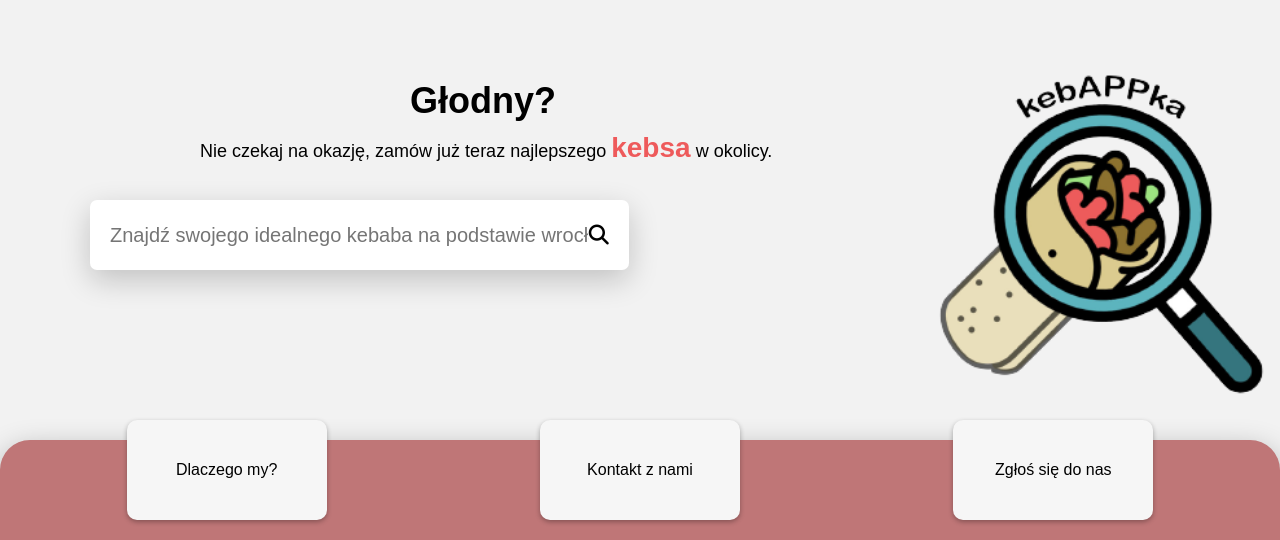
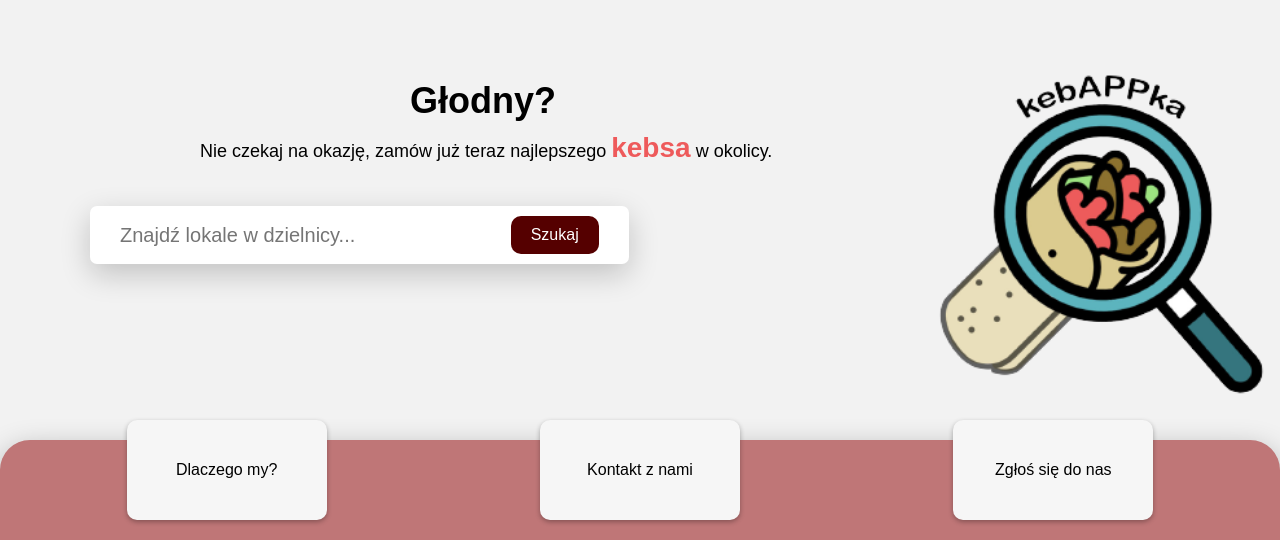
Before and after one commit to KrzysztofiniOWO/Projekt_bd_flask, a Flask app: page / in a window 1280 px wide. Shown: the part 260-800 px from the top of the page. Run offline with Flask 3, Linux system fonts and the light colour scheme; some web fonts are replaced.

Commit message:
Searching for resteurants added but not working perfectly yet

```diff
--- a/app.py
+++ b/app.py
@@ -1,7 +1,7 @@
-from flask import Flask, render_template, redirect, url_for, flash, session
+from flask import Flask, render_template, redirect, url_for, flash, session, request
 from forms import RegistrationForm, LoginForm
-from helpers import get_db_connection, execute_sql_query, insert_email_verification, insert_user
-from helpers import is_username_available, is_email_available, is_phone_number_available
+from helpers import execute_sql_query, insert_user, insert_email_verification
+from helpers import is_username_available, is_email_available, is_phone_number_available, get_user_data_by_username
 from flask_bcrypt import Bcrypt
 
 app = Flask(__name__)
@@ -16,20 +16,6 @@ app.config['SESSION_PERMANENT'] = False
 
 bcrypt = Bcrypt(app)
 app.secret_key = 'bardzo_tajny_klucz'
-
-def get_user_data_by_username(username):
-    sql = "SELECT username, password FROM users WHERE username = %s"
-    values = (username,)
-    result = execute_sql_query(sql, values, fetchone=True)
-
-    if result:
-        user_data = {
-            'username': result[0],
-            'password': bytes(result[1])  # Convert to bytes
-        }
-        return user_data
-    else:
-        return None
 
 @app.route('/')
 def index():
@@ -100,5 +86,19 @@ def logout():
     flash('You have been logged out.', 'info')
     return redirect(url_for('index'))
 
+@app.route('/search_by_district', methods=['POST'])
+def search_by_district():
+    district_name = request.form.get('district')
+
+    sql = "SELECT local_name FROM local_accounts WHERE district_id IN (SELECT district_id FROM districts WHERE district = %s)"
+    values = (district_name,)
+    local_accounts = execute_sql_query(sql, values)
+
+    return render_template('lokale.html', local_accounts=local_accounts, district_name=district_name)
+
+@app.route('/details/<int:lokal_id>')
+def details(lokal_id):
+    return render_template('details.html', lokal_id=lokal_id)
+
 if __name__ == '__main__':
     app.run(debug=True)
--- a/static/style.css
+++ b/static/style.css
@@ -765,3 +765,47 @@ form h1 { /* nie pamietam co to */
     box-shadow: 0 10px 30px rgba(0, 0, 0, .3);
     margin-top: auto;
 }*/
+
+.wrapper {
+    display: flex;
+    justify-content: space-between;
+    align-items: center;
+    height: 100%;
+    padding: 0 20px;
+}
+
+.district-search-form {
+    display: flex;
+    gap: 10px;
+    align-items: center;
+    margin: 10px;
+    width: 100%;
+}
+
+.search-input {
+    flex-grow: 1;
+    color: #271212;
+    font-size: 20px;
+    border: none;
+    outline: none;
+    background: transparent;
+    text-align: left;
+}
+
+.search-input::placeholder {
+    text-align: left;
+}
+
+.search-button {
+    padding: 10px 20px;
+    background-color: #550000;
+    color: white;
+    border: none;
+    border-radius: 10px;
+    cursor: pointer;
+    font-size: 16px;
+}
+
+.search-button:hover {
+    background-color: #d46a6a;
+}
--- a/templates/index.html
+++ b/templates/index.html
@@ -3,7 +3,6 @@
 <head>
     <meta charset="UTF-8">
     <meta name="viewport" content="width=device-width, initial-scale=1.0">
-    <meta http-equiv="X-UA-Compatible" content="IE=edge">
     <title>kebAPPka</title>
     <link rel="stylesheet" href="https://cdnjs.cloudflare.com/ajax/libs/font-awesome/6.2.0/css/all.min.css">
     <link rel="stylesheet" href="{{ url_for('static', filename='style.css') }}">
@@ -33,8 +32,10 @@
         </div>
 
         <div class="wrapper">
-            <input type="text" placeholder="Znajdź swojego idealnego kebaba na podstawie wrocławskiej dzielnicy...">
-            <i class="fa-solid fa-magnifying-glass"></i>
+            <form method="post" action="{{ url_for('search_by_district') }}" class="district-search-form">
+                <input type="text" name="district" placeholder="Znajdź lokale w dzielnicy...">
+                <button type="submit" class="search-button">Szukaj</button>
+            </form>
         </div>
         <img class="logo2" src="{{ url_for('static', filename='logo2.png') }}" alt="logo">
     </div>
--- a/templates/szczegoly_lokalu.html
+++ b/templates/szczegoly_lokalu.html
@@ -4,7 +4,8 @@
     <meta charset="UTF-8">
     <meta name="viewport" content="width=device-width, initial-scale=1.0">
     <title>kebAPPka - wyniki wyszukiwania lokali</title>
-    <link rel="stylesheet" href="style.css">
+    <link rel="stylesheet" href="https://cdnjs.cloudflare.com/ajax/libs/font-awesome/6.2.0/css/all.min.css">
+    <link rel="stylesheet" href="{{ url_for('static', filename='style.css') }}">
 </head>
 <body>
     <header class="lokale_header">
```
Also changed, not shown: helpers.py (+14 -0 lines), templates/lokale.html (+9 -6 lines).
